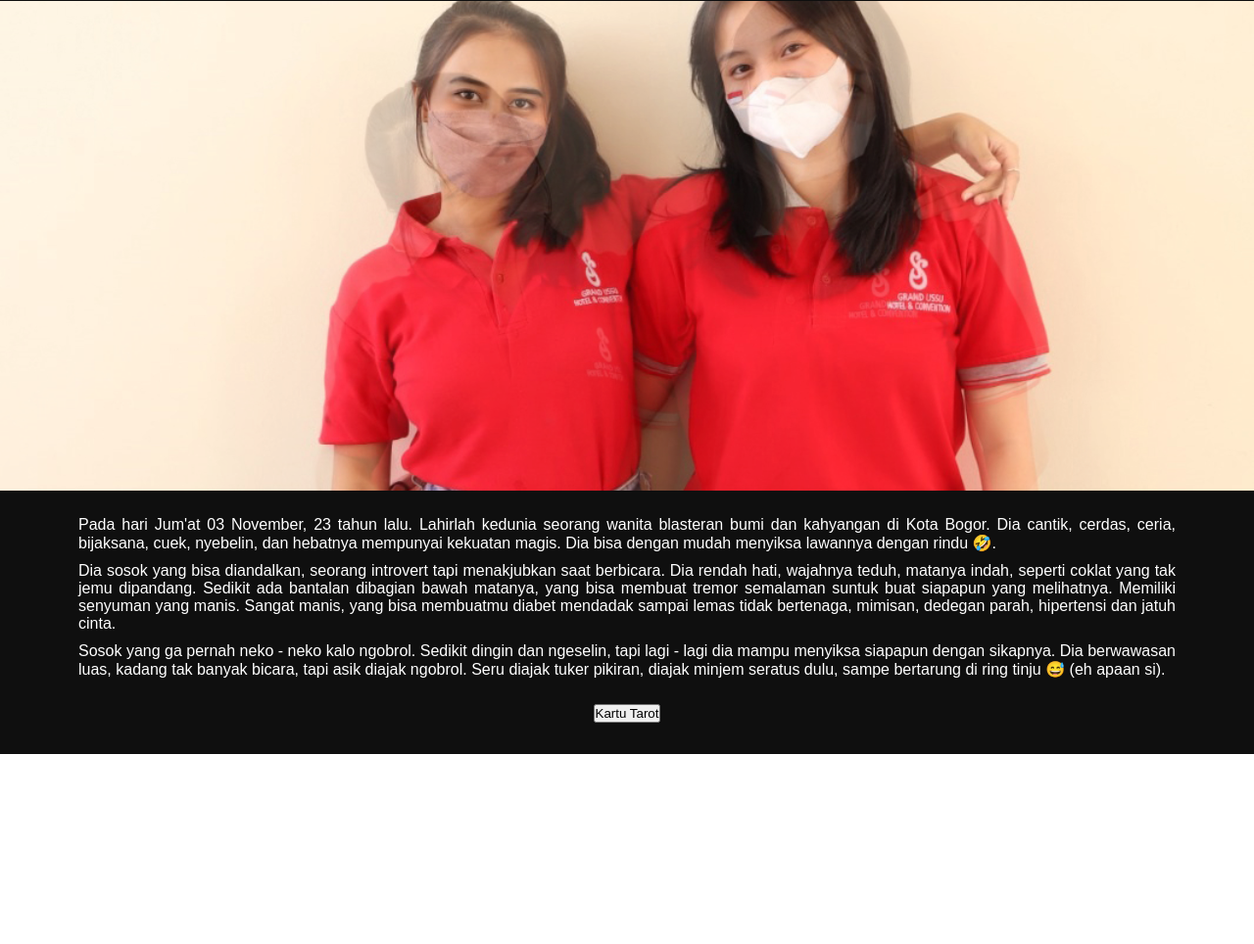
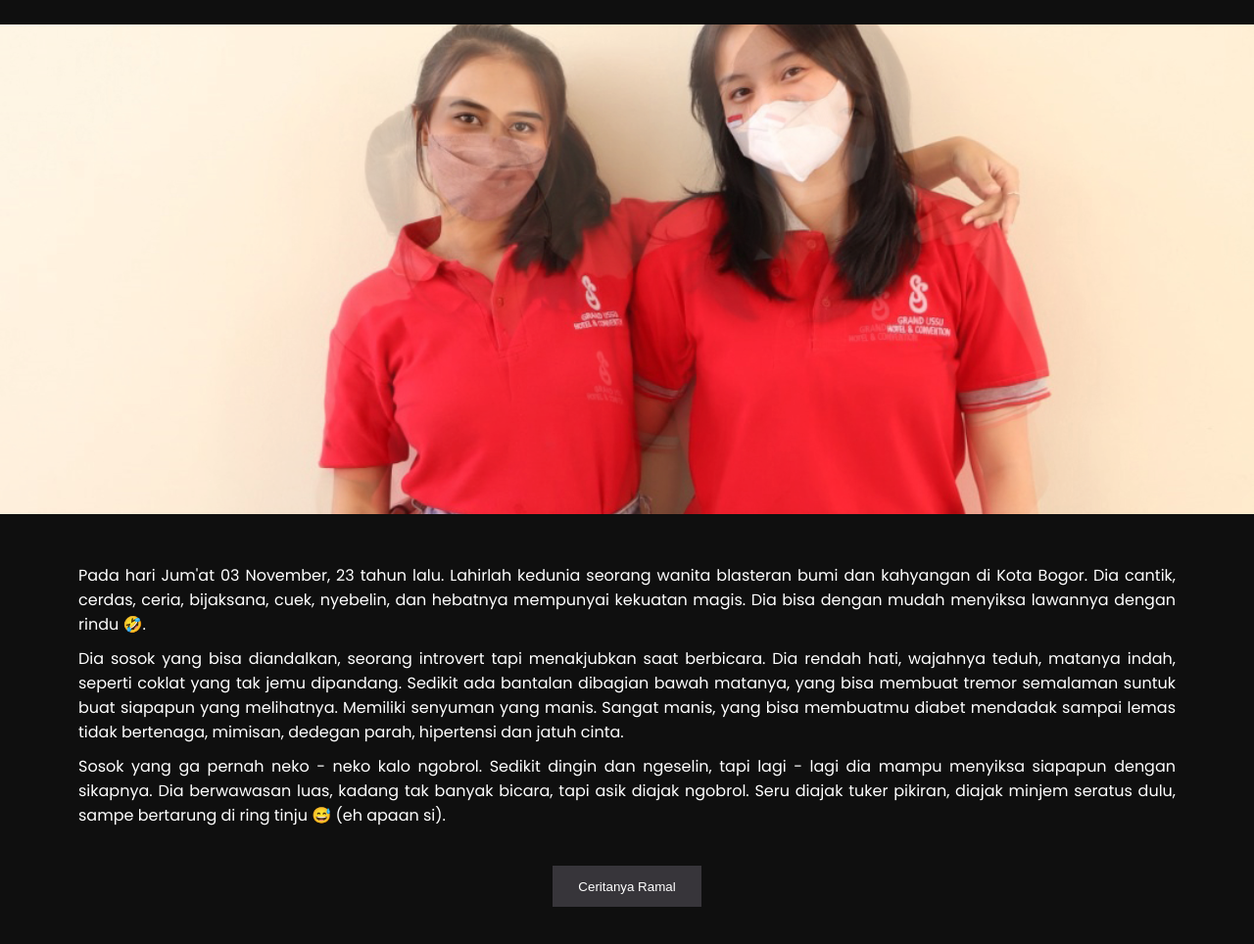
Before and after one commit to uiuxkimabe/cindyandriani, a plain HTML site: page index.html in a window 1280 px wide. Shown: the part 1761-2725 px from the top of the page at 98% size. Before the commit the page ends 2531 px from the top, so only its background shows below. Drawn offline with nearby package versions, Linux system fonts and the light colour scheme; a web font is replaced by a local one.

Commit message:
ramal btn

```diff
--- a/index.html
+++ b/index.html
@@ -191,7 +191,7 @@
             dulu, sampe bertarung di ring tinju 😅 (eh apaan si).
           </p>
         </div>
-        <button type="button">Kartu Tarot</button>
+        <button type="button" class="btn-ramal">Ceritanya Ramal</button>
         </div>
       </div>
     </section>
--- a/src/style/global.css
+++ b/src/style/global.css
@@ -453,6 +453,7 @@ h6 {
 #about .desc p {
   margin: 10px 0;
   text-align: justify;
+  font-family: var(--poppins);
 }
 
 @keyframes line {
@@ -480,6 +481,15 @@ h6 {
 .photo-preview {
   height: 500px;
   animation: slidePreview 10s ease-in-out infinite alternate-reverse;
+  margin: 1.5em 0;
+}
+
+.btn-ramal {
+  padding: 1em 2em;
+  margin: 1em 0;
+  background-color: var(--dark);
+  color: var(--basic);
+  border: none;
 }
 
 @keyframes slidePreview {
```
